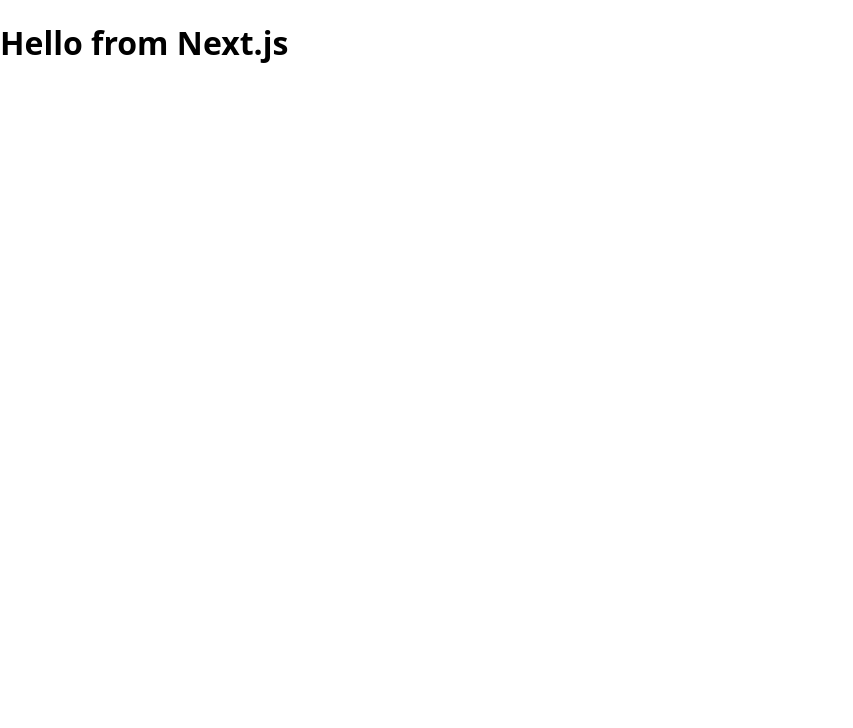
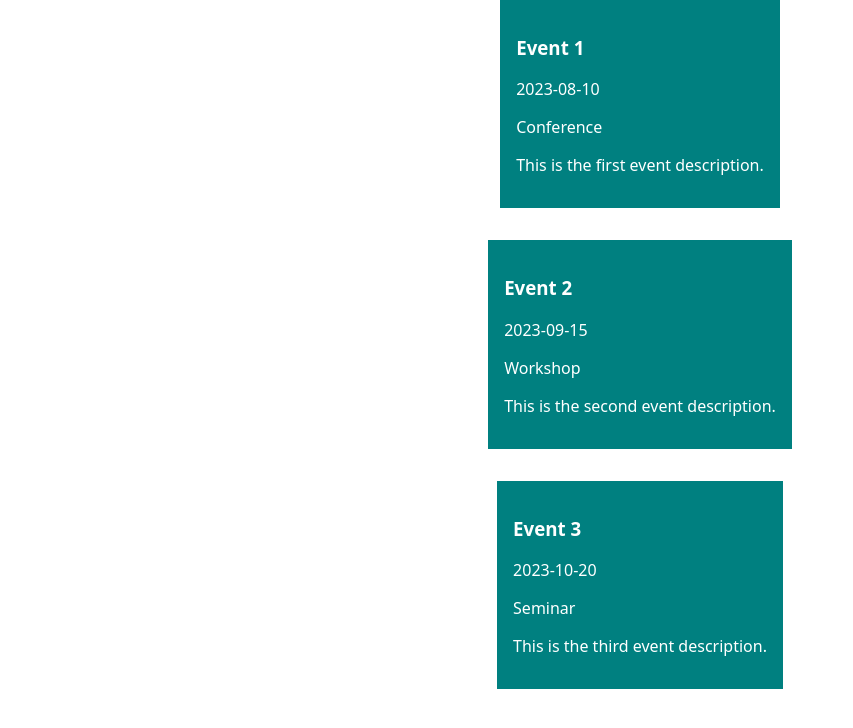
Before and after one commit to NatnaelDanssa/capstone-booking-app, a Next.js app: page / in a window 1280 px wide. Shown: the top 728 px of the page, without its empty margins (0-853 px from the left). Built offline with nearby package versions, Linux system fonts and the light colour scheme.

Commit message:
create eventcard component

```diff
--- a/package.json
+++ b/package.json
@@ -15,7 +15,8 @@
     "next": "13.4.8",
     "react": "18.2.0",
     "react-dom": "18.2.0",
-    "styled-components": "^6.0.2"
+    "styled-components": "^6.0.2",
+    "uuid": "^9.0.0"
   },
   "devDependencies": {
     "@svgr/webpack": "^8.0.1",
--- /dev/null
+++ b/pages/api/db.js
@@ -0,0 +1,20 @@
+export const events = [
+  {
+    title: "Event 1",
+    date: "2023-08-10",
+    type: "Conference",
+    desc: "This is the first event description.",
+  },
+  {
+    title: "Event 2",
+    date: "2023-09-15",
+    type: "Workshop",
+    desc: "This is the second event description.",
+  },
+  {
+    title: "Event 3",
+    date: "2023-10-20",
+    type: "Seminar",
+    desc: "This is the third event description.",
+  },
+];
--- /dev/null
+++ b/pages/components/EventCard/index.js
@@ -0,0 +1,19 @@
+import styled from "styled-components";
+
+const StyledArticle = styled.article`
+  background-color: teal;
+  padding: 1rem;
+  color: white;
+  width: fit-content;
+`;
+
+export default function EventCard({ title, date, type, desc }) {
+  return (
+    <StyledArticle>
+      <h3>{title}</h3>
+      <p>{date}</p>
+      <p>{type}</p>
+      <p>{desc}</p>
+    </StyledArticle>
+  );
+}
--- /dev/null
+++ b/pages/components/Flex/index.js
@@ -0,0 +1,10 @@
+import styled from "styled-components";
+
+const Flex = styled.div`
+  display: flex;
+  flex-direction: ${({ $direction = "row" }) => $direction};
+  gap: 2rem;
+  align-items: center;
+`;
+
+export default Flex;
--- a/pages/index.js
+++ b/pages/index.js
@@ -1,7 +1,23 @@
+import { v4 as uuidv4 } from "uuid";
+
+import EventCard from "./components/EventCard";
+import Flex from "./components/Flex";
+import { events } from "./api/db.js";
+
 export default function HomePage() {
   return (
-    <div>
-      <h1>Hello from Next.js</h1>
-    </div>
+    <Flex $direction="column">
+      {events.map((event) => {
+        return (
+          <EventCard
+            key={uuidv4()}
+            title={event.title}
+            date={event.date}
+            type={event.type}
+            desc={event.desc}
+          />
+        );
+      })}
+    </Flex>
   );
 }
```
Also changed, not shown: pages/components/EventCard.js (deleted), pages/index.html (deleted), 1 other file (tests, documents, lock files or other folders).
